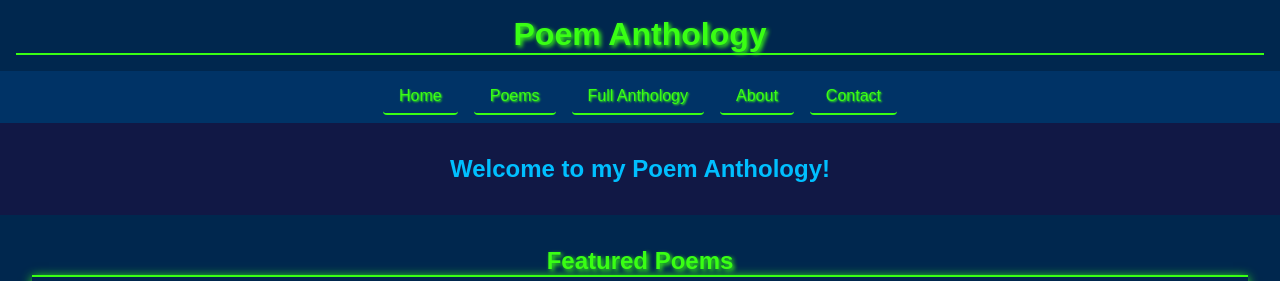
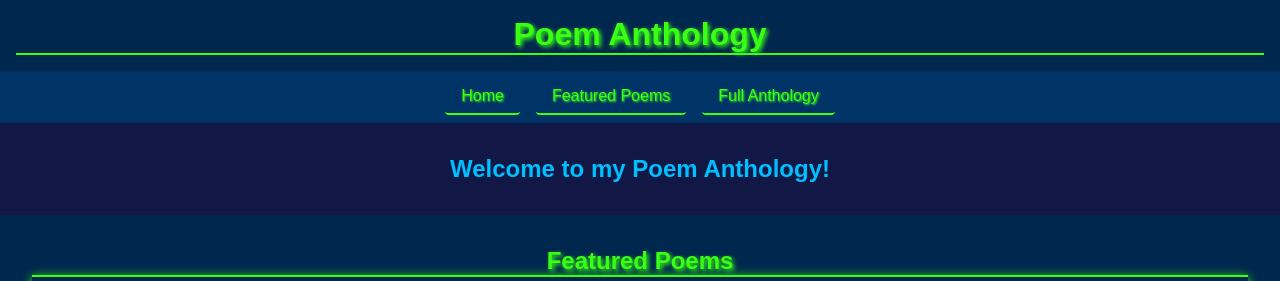
Before and after one commit to MKM12345/Poem-Anthology, a plain HTML site: page index.html in a window 1280 px wide. Shown: the top 281 px of the page. Drawn offline with Linux system fonts and the light colour scheme.

Commit message:
Update index.html

```diff
--- a/index.html
+++ b/index.html
@@ -255,10 +255,8 @@ height: 400px;
     </header>
     <nav>
         <a href="#home">Home</a>
-        <a href="#poems">Poems</a>
-        <a href="poems.html">Full Anthology</a> <!-- Link to the full anthology page -->
-        <a href="#about">About</a>
-        <a href="#contact">Contact</a>
+        <a href="#featured">Featured Poems</a>
+        <a href="full_anthology.html">Full Anthology</a> <!-- Link to the full anthology page -->
     </nav>
     <section>
         <h2 id="home">Welcome to my Poem Anthology!</h2>
```
